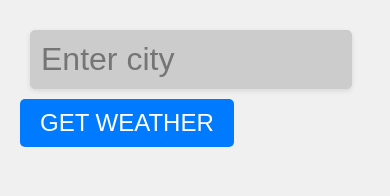
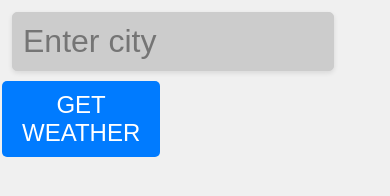
Before and after one commit to BlingsE-codes/weatherapp, a plain HTML site: page index.html in a window 390 px wide. Drawn offline with Linux system fonts and the light colour scheme.

Commit message:
Update weather.css

```diff
--- a/weather.css
+++ b/weather.css
@@ -103,3 +103,22 @@ P{
     color: #ff0000;
     font-weight: bold;
 }
+
+@media screen and (max-width: 600px) {
+    body {
+        display:inline;
+        max-width: 50px;
+        overflow-x: hidden;
+    }
+
+    .weatherform {
+        max-width: 20%;
+        padding: 2px;
+        box-shadow: none;
+        width: 100px;
+    }
+
+    .card{
+        width: 87%;
+    }
+}
```
